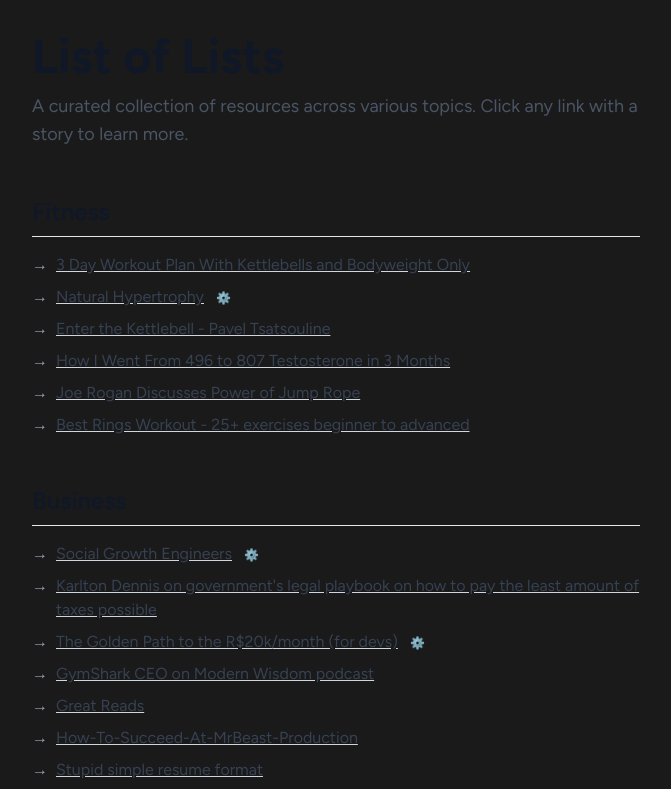
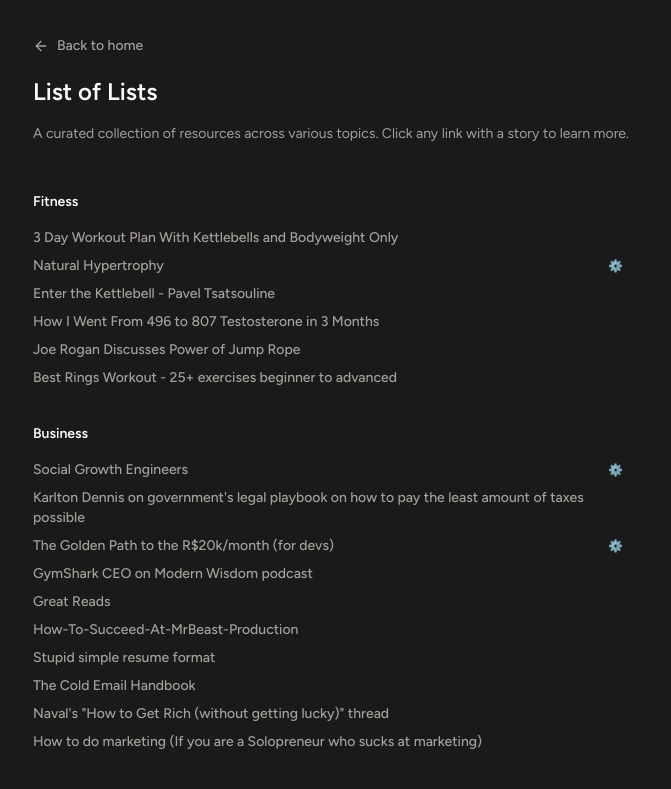
Before and after one commit to arthrduarte/arthurduarte.dev, a Next.js app: page /list-of-lists in a window 1280 px wide. Shown: the top 789 px of the page, without its empty margins (304-975 px from the left). Built offline with nearby package versions, Linux system fonts and the light colour scheme.

Commit message:
update style for list of lists page

```diff
--- a/app/list-of-lists/page.tsx
+++ b/app/list-of-lists/page.tsx
@@ -2,7 +2,7 @@
 
 import { useState } from "react";
 import categories from "@/constants/list-of-lists";
-import type { Link } from "@/constants/list-of-lists";
+import type { Resource } from "@/constants/list-of-lists";
 import {
   Drawer,
   DrawerContent,
@@ -17,12 +17,14 @@
   HoverCardTrigger,
   HoverCardContent,
 } from "@/components/ui/hover-card";
+import { ArrowLeftIcon } from "lucide-react";
+import Link from "next/link";
 
 export default function ListOfListsPage() {
-  const [selectedLink, setSelectedLink] = useState<Link | null>(null);
+  const [selectedLink, setSelectedLink] = useState<Resource | null>(null);
   const [isDrawerOpen, setIsDrawerOpen] = useState(false);
 
-  function handleLinkClick(link: Link) {
+  function handleLinkClick(link: Resource) {
     if (link.reason) {
       setSelectedLink(link);
       setIsDrawerOpen(true);
@@ -32,53 +34,53 @@
   }
   return (
     <>
-      <div className="max-w-5xl mx-auto p-8">
-        <div className="mb-12">
-          <h1 className="text-5xl font-bold text-gray-900 mb-3">
+      <div className="max-w-2xl mx-auto p-8 space-y-12">
+        <div className="space-y-4">
+          <Link href="/" className="flex items-center gap-2 font-medium text-sm text-stone-400 hover:text-stone-100 hover:bg-stone-800/80 rounded-sm transition-colors -mx-2 px-2 py-1">
+            <ArrowLeftIcon className="h-4 w-4" /> Back to home
+          </Link>
+          <h1 className="text-2xl font-semibold">
             List of Lists
           </h1>
-          <p className="text-lg text-gray-600">
+          <p className="text-sm text-muted-foreground">
             A curated collection of resources across various topics. Click any link with a story to learn more.
           </p>
         </div>
 
-        <div className="space-y-12">
+        <div className="space-y-8">
           {categories.map((category) => (
-            <section key={category.name} className="space-y-4">
-              <h2 className="text-2xl font-semibold text-gray-900 border-b border-gray-200 pb-2">
+            <section key={category.name}>
+              <h2 className="text-sm font-semibold mb-3">
                 {category.name}
               </h2>
-              <ul className="space-y-2">
+              <ul className="gap-2">
                 {category.links.map((link, index) => {
                   const linkButton = (
                     <button
                       onClick={() => handleLinkClick(link)}
-                      className="text-left text-gray-700 hover:text-primary cursor-pointer transition-colors duration-200 inline-flex items-baseline gap-2"
+                      className="flex font-medium text-sm text-stone-400 hover:text-stone-100 hover:bg-stone-800/80 rounded-sm transition-colors -mx-2 px-2 py-1 w-full text-left items-center gap-1"
                     >
-                      <span className="text-gray-400 group-hover:text-primary">→</span>
-                      <span className="underline decoration-gray-300 group-hover:decoration-primary">
-                        {link.title}
-                      </span>
+                      <span className="flex-1">{link.title}</span>
                       {link.reason && (
-                        <span className="text-xs text-gray-400 ml-1">⚙️</span>
+                        <span className="text-xs">⚙️</span>
                       )}
                     </button>
                   );
 
                   return (
-                    <li key={index} className="group">
+                    <li key={index}>
                       {link.hover ? (
                         <HoverCard>
-                          <HoverCardTrigger>
+                          <HoverCardTrigger asChild>
                             {linkButton}
                           </HoverCardTrigger>
                           <HoverCardContent side="right" className="w-80">
                             <div className="space-y-2">
-                              <p className="text-sm text-gray-700 leading-relaxed">
+                              <p className="text-sm leading-relaxed">
                                 {link.hover}
                               </p>
                               {link.reason && (
-                                <p className="text-xs text-gray-400 italic border-t border-gray-200 mt-2 pt-2">
+                                <p className="text-xs text-muted-foreground italic border-t pt-2">
                                   Click for the full story ✨
                                 </p>
                               )}
@@ -101,7 +103,7 @@
         <DrawerContent>
           <div className="overflow-y-auto p-6 h-full">
             <DrawerHeader className="px-0">
-              <DrawerTitle className="text-2xl">{selectedLink?.title}</DrawerTitle>
+              <DrawerTitle className="text-xl font-semibold">{selectedLink?.title}</DrawerTitle>
               <DrawerDescription className="sr-only">
                 Information about why this resource was added to the list
               </DrawerDescription>
@@ -109,10 +111,10 @@
 
             <div className="mt-6 space-y-6">
               <div>
-                <h3 className="text-sm font-semibold text-gray-500 uppercase tracking-wide mb-2">
+                <h3 className="text-sm font-semibold text-muted-foreground mb-3">
                   Why it's here
                 </h3>
-                <p className="text-gray-700 leading-relaxed">
+                <p className="text-sm leading-relaxed">
                   {selectedLink?.reason || "No additional information available."}
                 </p>
               </div>
--- a/constants/list-of-lists.ts
+++ b/constants/list-of-lists.ts
@@ -1,4 +1,4 @@
-export interface Link {
+export interface Resource {
   title: string;
   url?: string;
   reason?: string;
@@ -7,7 +7,7 @@
 
 export interface Category {
   name: string;
-  links: Link[];
+  links: Resource[];
 }
 
 const categories: Category[] = [
```
